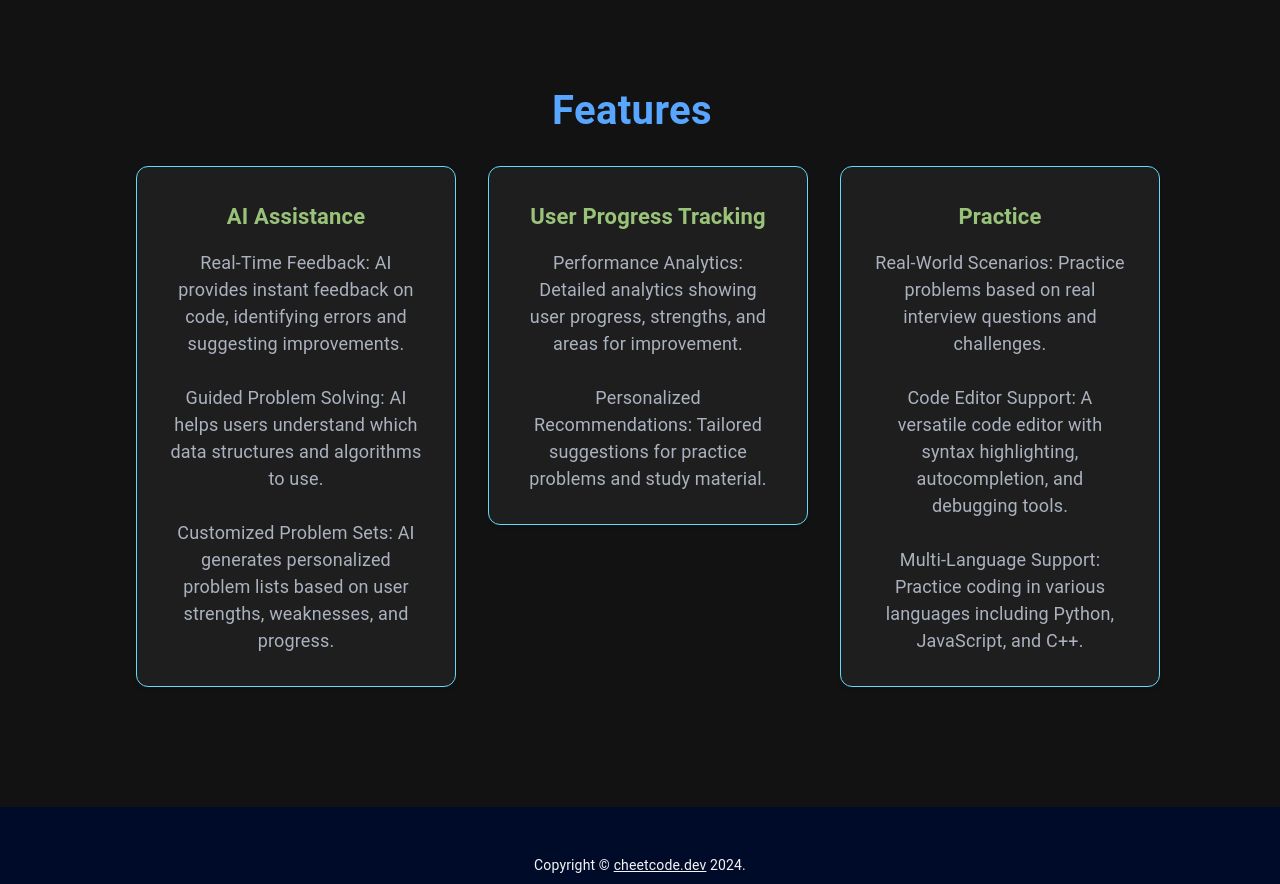
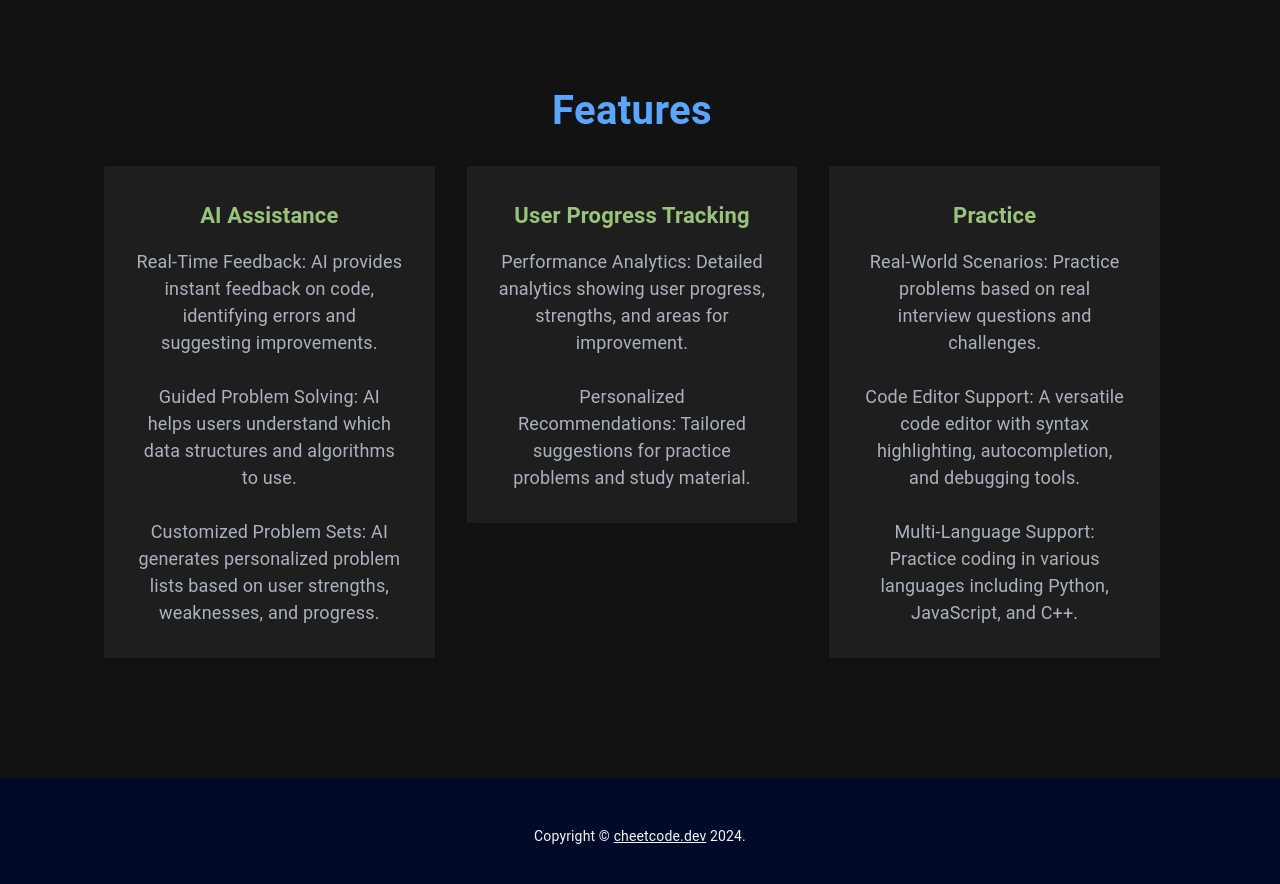
Before and after one commit to RahulSudev03/Cheetcode, a Next.js app: page / in a window 1280 px wide. Shown: the part 620-1504 px from the top of the page. Built offline with nearby package versions, Linux system fonts and the light colour scheme.

Commit message:
Updated animations and fixed up css of feature

```diff
--- a/app/page.js
+++ b/app/page.js
@@ -26,7 +26,6 @@ export default function Main() {
     visible: { opacity: 1, y: 0, transition: { duration: 0.5 } },
   };
 
-  // Animation variants for Features section
   const featureVariants = {
     hidden: { opacity: 0, scale: 0.9 },
     visible: { opacity: 1, scale: 1, transition: { duration: 0.5, type: 'spring', stiffness: 300 } },
@@ -149,8 +148,8 @@ export default function Main() {
               </Typography>
             </Grid>
 
-            {/* Feature Item */}
-            <Grid container spacing={4} justifyContent="center" sx={{ maxWidth: '1200px', mx: 'auto' }}>
+            {/* Feature Items */}
+            <Grid container spacing={4} justifyContent="center">
               {/* AI Assistance Feature */}
               <Grid item xs={12} md={4} sx={{ textAlign: 'center' }}>
                 <motion.div
@@ -158,7 +157,7 @@ export default function Main() {
                   whileInView="visible"
                   variants={featureVariants}
                 >
-                  <Box sx={{ p: 4, border: '1px solid #61dafb', borderRadius: '12px', backgroundColor: '#1e1e1e', boxShadow: '0 2px 4px rgba(0, 0, 0, 0.1)', maxWidth: '350px', mx: 'auto' }}>
+                  <Box sx={{ p: 4, backgroundColor: '#1e1e1e', boxShadow: '0 2px 4px rgba(0, 0, 0, 0.1)', maxWidth: '350px', mx: 'auto' }}>
                     {/* <img src="your-icon-url-here" alt="AI Assistance Icon" style={{ width: '70px', height: '70px', marginBottom: '15px' }} /> */}
                     <Typography variant='h6' sx={{ fontWeight: 'bold', fontSize: { xs: "18px", sm: "20px", md: "22px" }, color: '#98c379', marginBottom: '15px' }}>AI Assistance</Typography>
                     <Typography sx={{ fontSize: { xs: "14px", sm: "16px", md: "18px" }, color: '#abb2bf', lineHeight: 1.5 }}>
@@ -177,7 +176,7 @@ export default function Main() {
                   whileInView="visible"
                   variants={featureVariants}
                 >
-                  <Box sx={{ p: 4, border: '1px solid #61dafb', borderRadius: '12px', backgroundColor: '#1e1e1e', boxShadow: '0 2px 4px rgba(0, 0, 0, 0.1)', maxWidth: '350px', mx: 'auto' }}>
+                  <Box sx={{ p: 4, backgroundColor: '#1e1e1e', boxShadow: '0 2px 4px rgba(0, 0, 0, 0.1)', maxWidth: '350px', mx: 'auto' }}>
                     {/* <img src="your-icon-url-here" alt="User Progress Tracking Icon" style={{ width: '70px', height: '70px', marginBottom: '15px' }} /> */}
                     <Typography variant='h6' sx={{ fontWeight: 'bold', fontSize: { xs: "18px", sm: "20px", md: "22px" }, color: '#98c379', marginBottom: '15px' }}>User Progress Tracking</Typography>
                     <Typography sx={{ fontSize: { xs: "14px", sm: "16px", md: "18px" }, color: '#abb2bf', lineHeight: 1.5 }}>
@@ -195,7 +194,7 @@ export default function Main() {
                   whileInView="visible"
                   variants={featureVariants}
                 >
-                  <Box sx={{ p: 4, border: '1px solid #61dafb', borderRadius: '12px', backgroundColor: '#1e1e1e', boxShadow: '0 2px 4px rgba(0, 0, 0, 0.1)', maxWidth: '350px', mx: 'auto' }}>
+                  <Box sx={{ p: 4, backgroundColor: '#1e1e1e', boxShadow: '0 2px 4px rgba(0, 0, 0, 0.1)', maxWidth: '350px', mx: 'auto' }}>
                     {/* <img src="your-icon-url-here" alt="Practice Icon" style={{ width: '70px', height: '70px', marginBottom: '15px' }} /> */}
                     <Typography variant='h6' sx={{ fontWeight: 'bold', fontSize: { xs: "18px", sm: "20px", md: "22px" }, color: '#98c379', marginBottom: '15px' }}>Practice</Typography>
                     <Typography sx={{ fontSize: { xs: "14px", sm: "16px", md: "18px" }, color: '#abb2bf', lineHeight: 1.5 }}>
```
